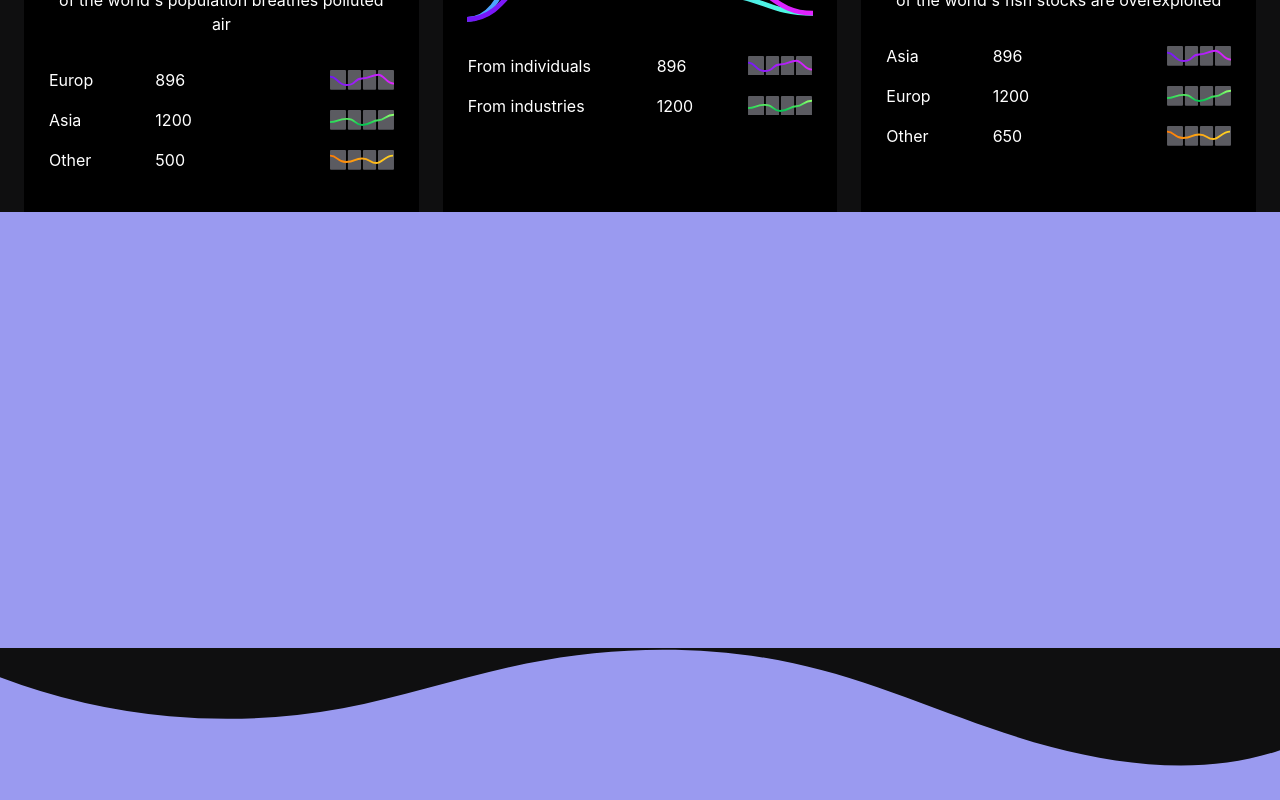
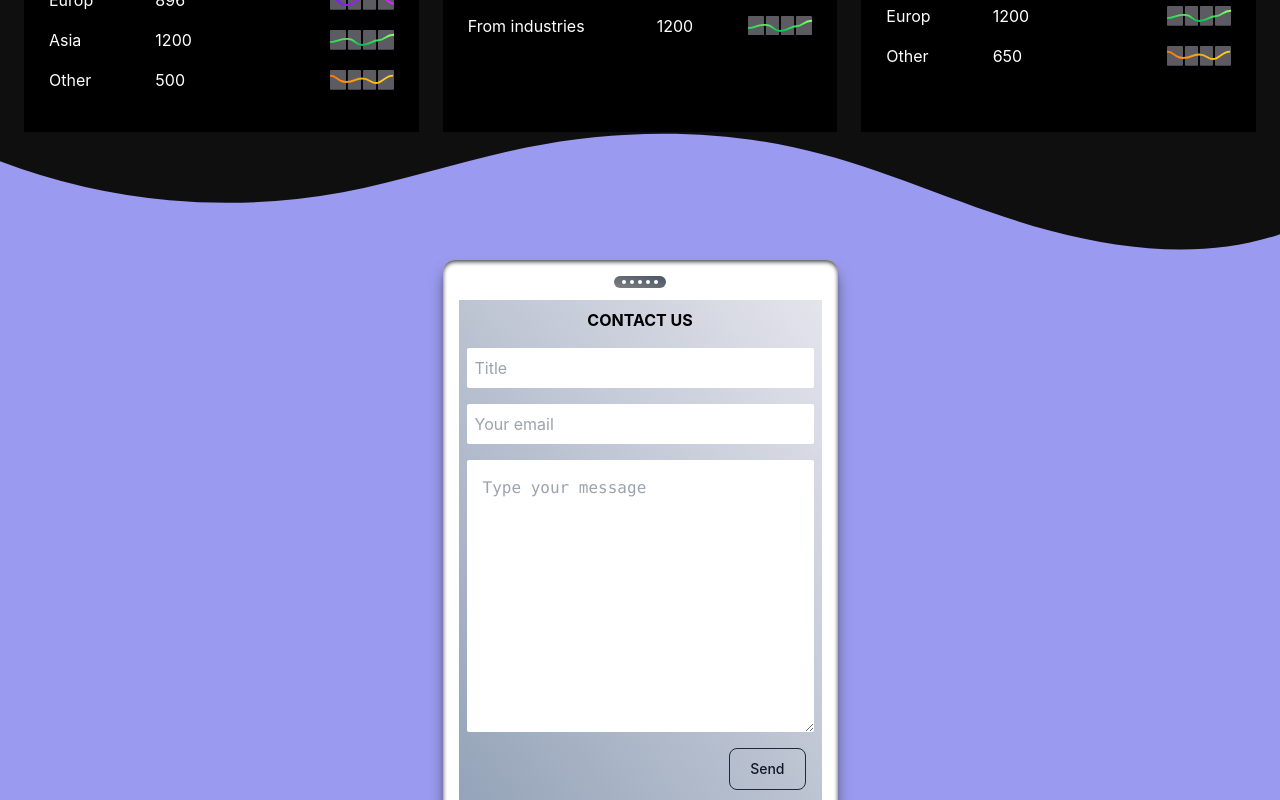
Before and after one commit to MoldyLunchBox/flat_earth, a React (Create React App) app: page / in a window 1280 px wide. Shown: the part 2988-3788 px from the top of the page. Built offline with nearby package versions, Linux system fonts and the light colour scheme; the HTML template or start-up script is replaced by a standard one.

Commit message:
svg waves are awesome

```diff
--- a/src/App.js
+++ b/src/App.js
@@ -9,6 +9,7 @@ import { BigStats } from './components/BigStats'
 import Particles from 'react-tsparticles';
 import { ParticlesContainer } from './components/ParticlesContainer';
 import { SvgWave } from './components/SvgWave';
+import { ContactMe } from './components/sections/ContactMe';
 
 function App() {
   return (
@@ -27,14 +28,13 @@ function App() {
       </section>
 
       <section className='relative h-full dark   min-h-[1000px] flex flex-col  justify-center '>
-      <ParticlesContainer />
+        <Statistics />
+        <BigStats />
+      </section>
+      <section className='relative  text-white bg-[#9A9AF0] min-h-[screen]     '>
 
-        <Statistics />
-      <BigStats/>
-      </section>
-      <section className='relative h-full  text-white bg-[#9A9AF0] min-h-[1000px] flex flex-col  justify-center '>
-      <SvgWave />
-
+        <SvgWave />
+<ContactMe/>
 
       </section>
     </div>
--- /dev/null
+++ b/src/components/sections/ContactMe.jsx
@@ -0,0 +1,47 @@
+import React, { useRef, useState } from 'react'
+export const ContactMe = () => {
+    const form = useRef(null);
+    const [success, setSuccess] = useState(false)
+    const handleSubmit = (e) => {
+        e.preventDefault()
+        console.log("wtf")
+    }
+    return (
+        <div className='flex items-center justify-center'>
+            <div className="bg-white  shadow-inner shadow-[#454552] rounded-xl">
+                <div className='w-full shadow-[#454552] rounded-xl shadow-lg p-4'>
+                    <div className='flex justify-center  text-center pb-3 text-white '>
+                        <div className='w-fit flex flex-row gap-1 rounded-xl bg-gradient-to-tr to-slate-600 from-[gray] px-2 py-1 align-center '>
+                            <div className='bg-white w-1 h-1 rounded-full'></div>
+                            <div className='bg-white w-1 h-1 rounded-full'></div>
+                            <div className='bg-white w-1 h-1 rounded-full'></div>
+                            <div className='bg-white w-1 h-1 rounded-full'></div>
+                            <div className='bg-white w-1 h-1 rounded-full'></div>
+                        </div>
+                    </div>
+
+                    <form action="" ref={form} className="flex  flex-col gap-4 p-2 bg-gradient-to-tr from-slate-400 bg-[#e4e4ec]">
+                        <h2 className="uppercase font-bold  text-center text-black"> Contact Us</h2>
+                        <input placeholder="Title" name="title" className="bg-[#ffffff] text-black p-2 rounded-[2px]" type="text" />
+                        <input placeholder="Your email" name="email" className="bg-[#ffffff] p-2 text-black rounded-[2px]" type="email" />
+                        <textarea placeholder="Type your message" name="message" className="bg-[#ffffff] font-mono font-poppings text-black rounded-[2px] p-4" cols={30} rows={10}></textarea>
+                        <div className='flex justify-end'>
+                            {/* <button  onClick={handleSubmit}  className="bg-[#4883e2] py-1 px-2 rounded w-fit"> Send</button> */}
+                            <button onClick={handleSubmit} type="button" class="text-gray-900 hover:text-white border border-gray-800 hover:bg-gray-900 focus:ring-4 focus:outline-none focus:ring-gray-300 font-medium rounded-lg text-sm px-5 py-2.5 text-center mr-2 mb-2 dark:border-gray-600 dark:text-gray-400 dark:hover:text-white dark:hover:bg-gray-600 dark:focus:ring-gray-800">
+                                Send
+                            </button>
+                        </div>
+
+                        {success ? "Message sent succesfully" : null}
+
+                    </form>
+                    <div className='w-full pt-3  '>
+                        <div className="w-12 h-12 mx-auto bg-gray-300 rounded-full flex items-center justify-center">
+                            <div className="w-8 h-8 bg-white rounded-full"></div>
+                        </div>
+                    </div>
+                </div>
+            </div>
+        </div>
+    )
+}
--- a/src/components/sections/Statistics.jsx
+++ b/src/components/sections/Statistics.jsx
@@ -5,7 +5,7 @@ import SvgForrest from '../SvgForrest'
 
 export const Statistics = () => {
     return (
-        <div className='max-w-[1000px] p-5  my-10 mx-auto'>
+        <div className='max-w-[1000px] p-5    mx-auto'>
             <div className='flex flex-col lg:flex-row h-full items-center space-y-4  lg:space-y-0 lg:space-x-4'>
                 <div className=" bg-base-200 justify-center text-center">
                     <div className="hero-content flex-col lg:flex-row">
```
